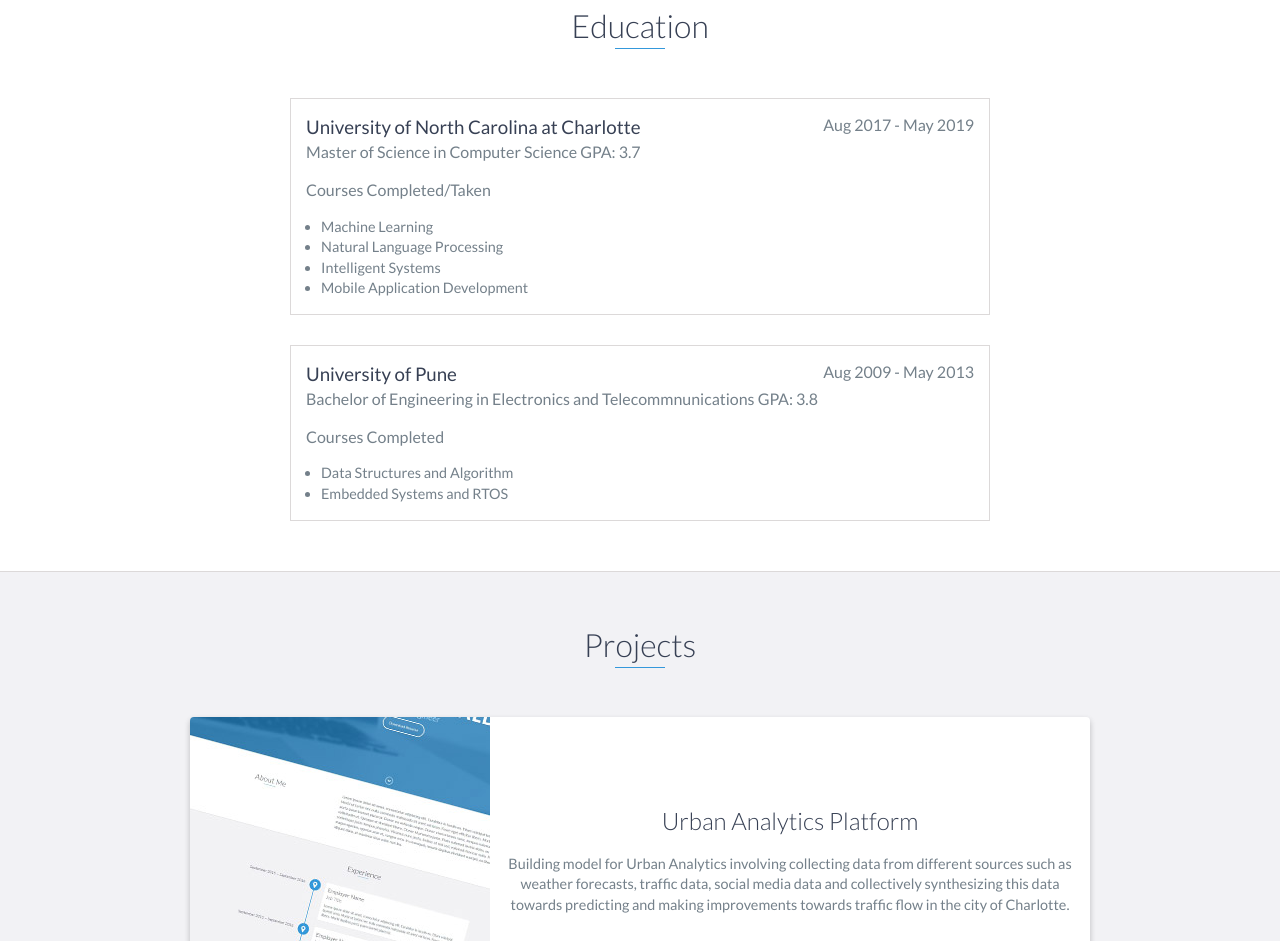
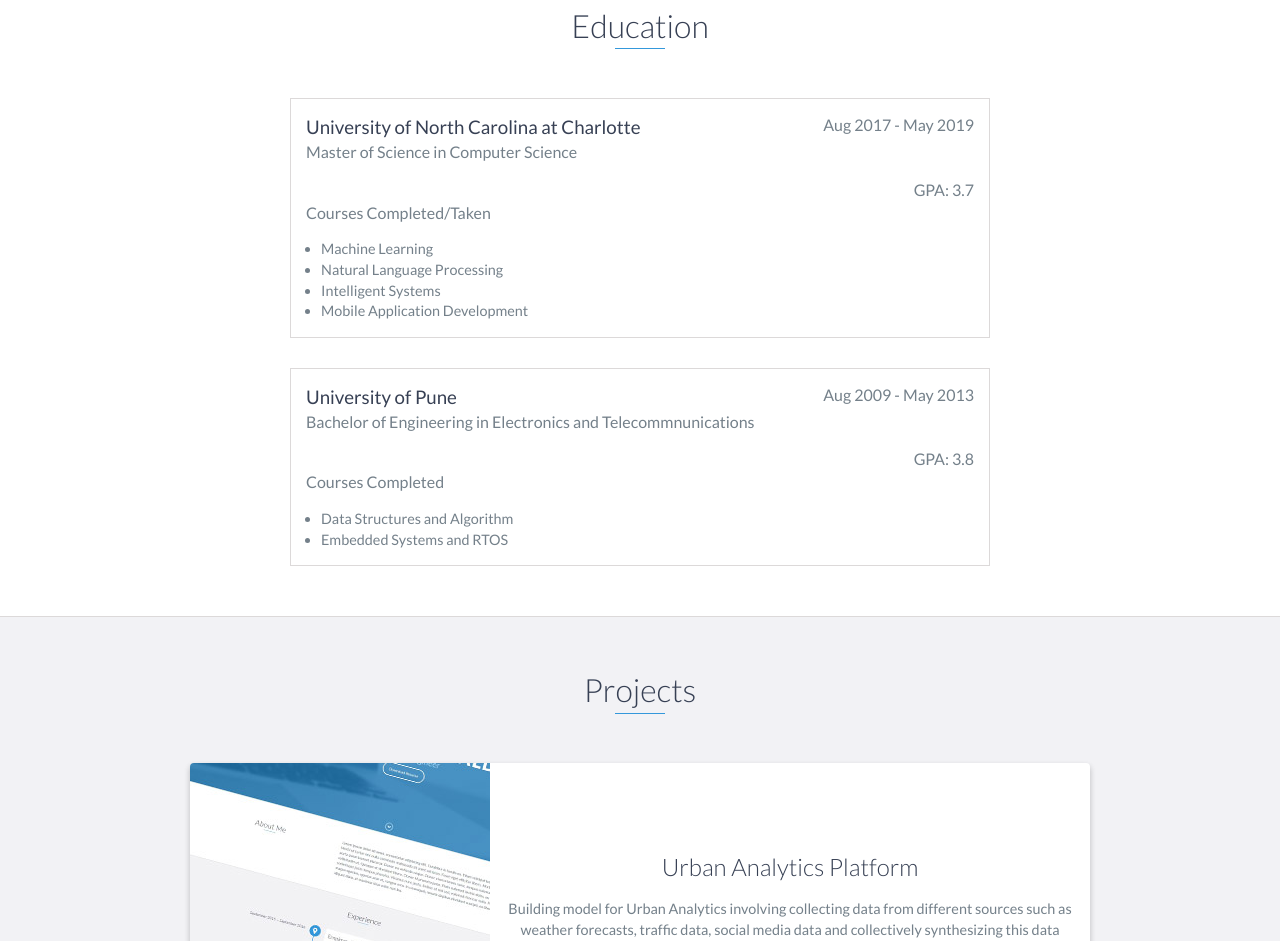
Before and after one commit to prajvalbavi/prajvalbavi.github.io, a website: page index.html in a window 1280 px wide. Shown: the part 2042-2983 px from the top of the page. Drawn offline with nearby package versions, Linux system fonts and the light colour scheme.

Commit message:
Update index.html

```diff
--- a/index.html
+++ b/index.html
@@ -134,7 +134,8 @@
         <div class="education-block">
             <h3>University of North Carolina at Charlotte</h3>
             <span class="education-date">Aug 2017 - May 2019</span>
-		<h4>Master of Science in Computer Science GPA: 3.7</h4>
+		<h4>Master of Science in Computer Science </h4>
+		<span class="education-date">GPA: 3.7</span>
 		<h4>Courses Completed/Taken </h4>
                 <ul>
 			<li>
@@ -157,7 +158,8 @@
         <div class="education-block">
             <h3>University of Pune</h3>
             <span class="education-date">Aug 2009 - May 2013</span>
-            <h4>Bachelor of Engineering in Electronics and Telecommnunications GPA: 3.8</h4>
+            <h4>Bachelor of Engineering in Electronics and Telecommnunications </h4>
+	    <span class="education-date">GPA: 3.8</span>
 	    <h4>Courses Completed</h4>
             <ul>
                 <li>
```
